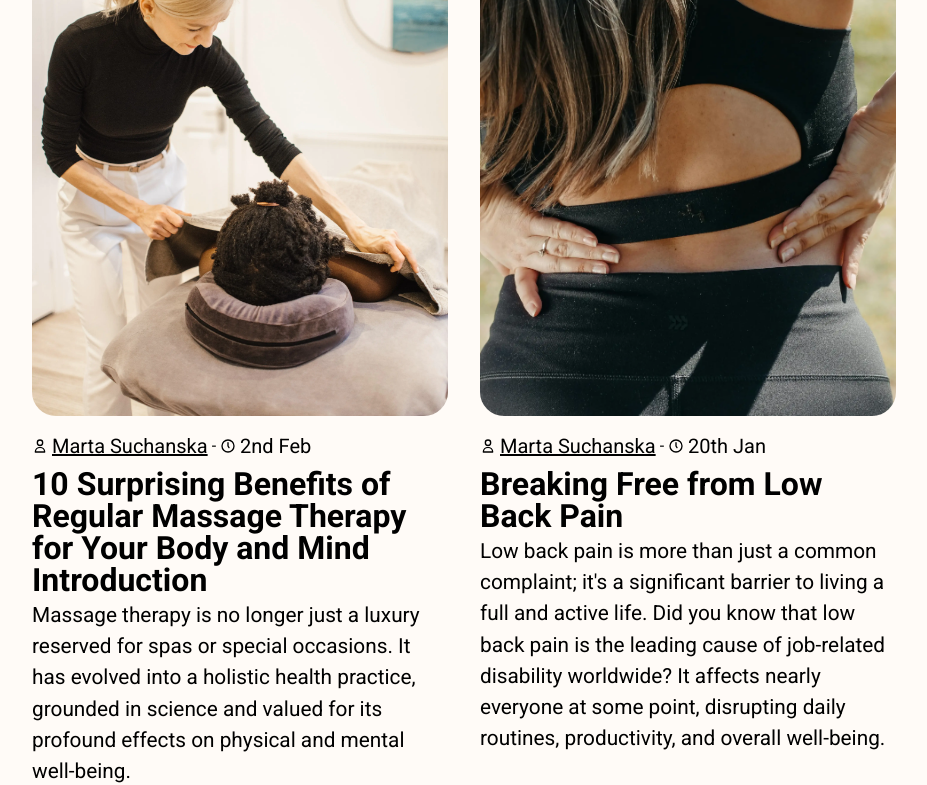
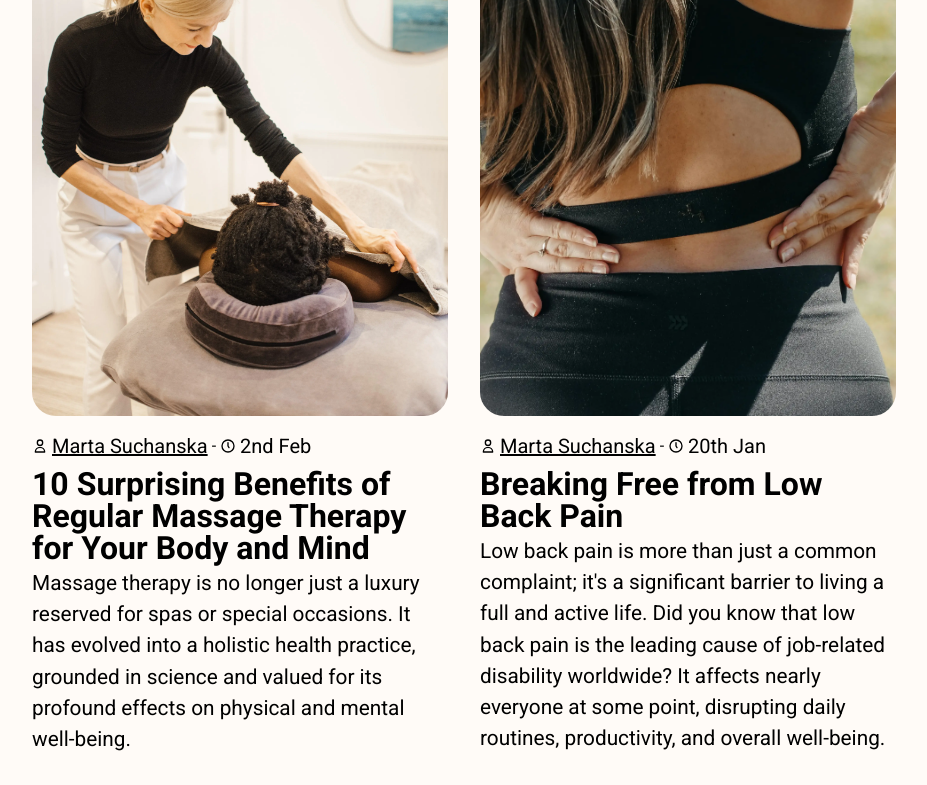
Before and after one commit to lbourke1234/massageTherapy, a Next.js app: page /blog in a window 1280 px wide. Shown: the part 420-1205 px from the top of the page, without its empty margins (176-1103 px from the left). Built offline with nearby package versions, Linux system fonts and the light colour scheme.

Commit message:
introduction removed from heading

```diff
--- a/src/app/data/blogData.js
+++ b/src/app/data/blogData.js
@@ -177,8 +177,7 @@ daily routines, productivity, and overall well-being.`,
   tenBenefitsMassageTherapy: {
     author: `Marta Suchanska`,
     date: `2nd Feb`,
-    title: `10 Surprising Benefits of Regular Massage Therapy for Your Body and Mind
-Introduction`,
+    title: `10 Surprising Benefits of Regular Massage Therapy for Your Body and Mind`,
     preview: `Massage therapy is no longer just a luxury reserved for spas or special occasions. It has
 evolved into a holistic health practice, grounded in science and valued for its profound effects on
 physical and mental well-being.`,
--- a/src/app/pages/blogPosts/TenBenefitsOfRegularMassage.jsx
+++ b/src/app/pages/blogPosts/TenBenefitsOfRegularMassage.jsx
@@ -38,7 +38,7 @@ const TenBenefitsOfRegularMassage = () => {
         </Link>
         <div className="pt-4">
           <Heading1>
-            10 Surprising Benefits of Regular Massage Therapy for Your Body and Mind Introduction
+            10 Surprising Benefits of Regular Massage Therapy for Your Body and Mind
           </Heading1>
           <Paragraph>
             Massage therapy is no longer just a luxury reserved for spas or special occasions. It
```
